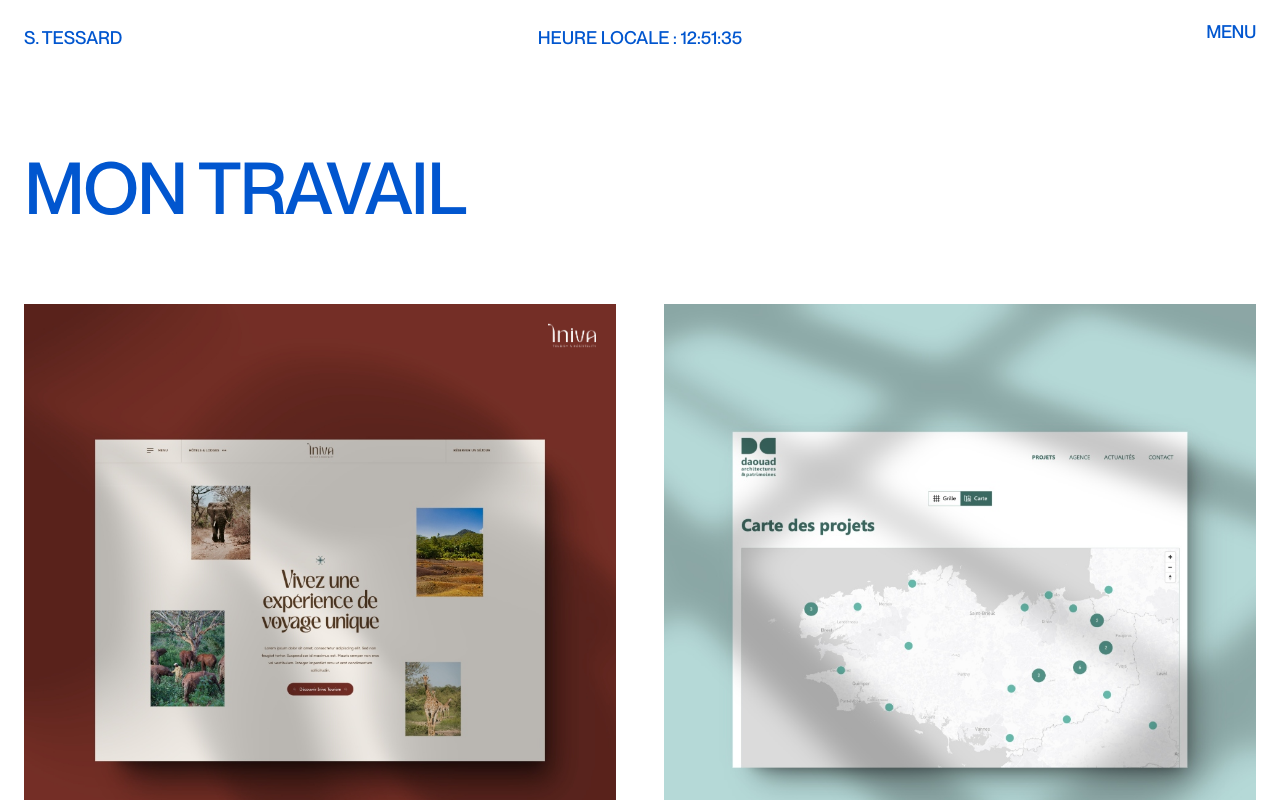
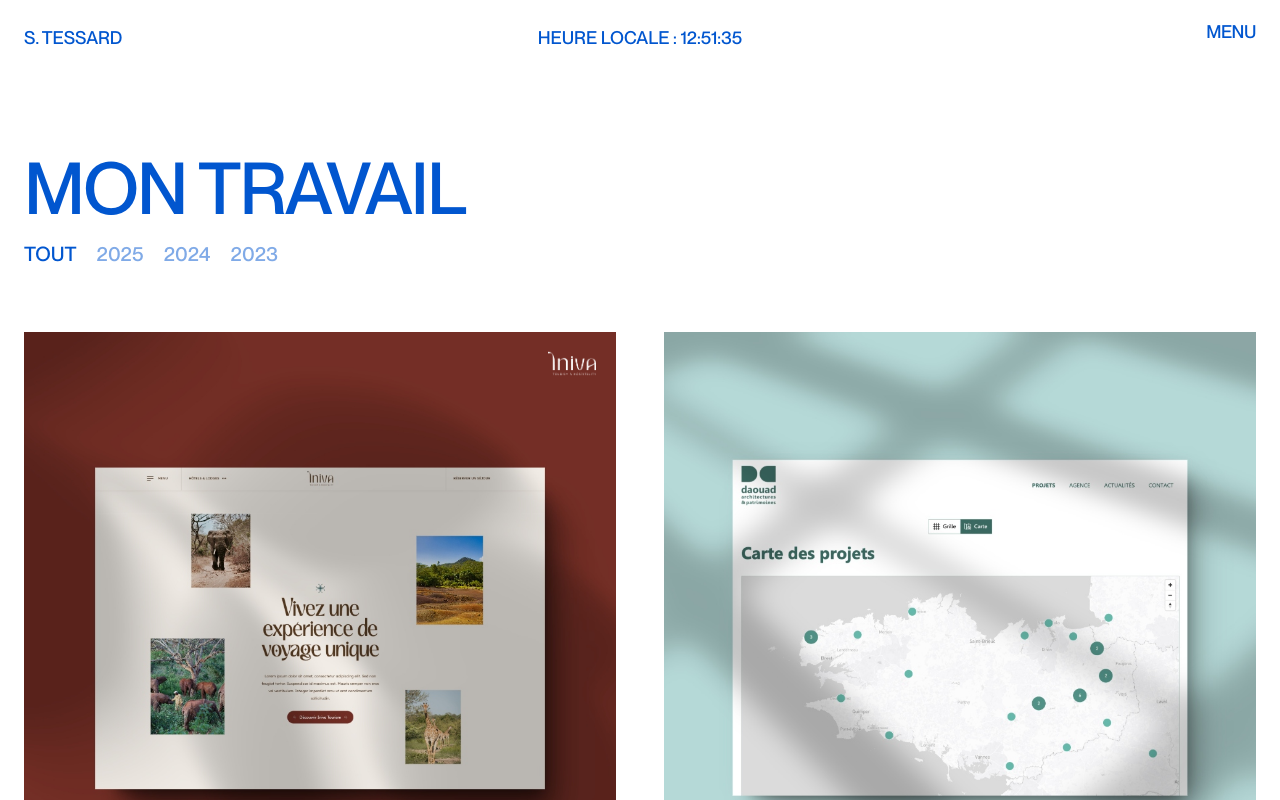
Before and after one commit to simontessard/2025-portfolio, a Next.js app: page /work in a window 1280 px wide. Shown: the top 800 px of the page. Built offline with nearby package versions, Linux system fonts and the light colour scheme.

Commit message:
Ajout filtrage par date

```diff
--- a/src/components/projects/ProjectsGrid.tsx
+++ b/src/components/projects/ProjectsGrid.tsx
@@ -1,38 +1,70 @@
 "use client";
+import React, { useState } from 'react';
 import Projet from "@/components/projects/Project";
 import projects from "@/data/projectsData.json";
-import {gsap} from "gsap";
-import {useGSAP} from "@gsap/react";
+import { gsap } from "gsap";
+import { useGSAP } from "@gsap/react";
 
-export default function ProjectsGrid() {
+const FilteredProjectsGrid = () => {
+    const [selectedYear, setSelectedYear] = useState("Tout");
 
-    useGSAP( () => {
+    const dates = ["Tout", "2025", "2024", "2023"];
 
-         const projects: HTMLElement[] = gsap.utils.toArray('.gsap-project');
+    useGSAP(() => {
+        const projects = gsap.utils.toArray('.gsap-project');
 
         projects.forEach((project, index) => {
-            const allProjectsButNotActual: HTMLElement[] = [];
+            const allProjectsButNotActual = [];
             allProjectsButNotActual.push(...projects.filter((p, i) => i !== index));
+
             project.addEventListener('mouseenter', () => {
                 gsap.to(allProjectsButNotActual, {
                     duration: .5,
                     opacity: .7,
                 });
-            })
+            });
+
             project.addEventListener('mouseleave', () => {
                 gsap.to(allProjectsButNotActual, {
                     duration: .5,
                     opacity: 1,
                 });
-            })
+            });
         });
-    })
+    });
+
+    const filteredProjects = selectedYear === "Tout"
+        ? projects
+        : projects.filter(project => project.date === selectedYear);
 
     return (
-        <div className="grid grid-cols-1 md:grid-cols-2 2xl:grid-cols-3 gap-16 md:gap-y-14 md:gap-x-12">
-            {projects.map((project, index) => (
-                <Projet key={index} {...project}/>
-            ))}
+        <div className="space-y-8">
+
+            {/* Filtres */}
+            <div className="flex gap-5 mb-14">
+                {dates.map((year) => (
+                    <button
+                        key={year}
+                        onClick={() => setSelectedYear(year)}
+                        className={`py-2 uppercase font-primary md:text-xl transition-colors ${
+                            selectedYear === year
+                                ? "text-primary"
+                                : "text-primary/50"
+                        }`}
+                    >
+                        {year}
+                    </button>
+                ))}
+            </div>
+
+            {/* Grille de projets */}
+            <div className="grid grid-cols-1 md:grid-cols-2 2xl:grid-cols-3 gap-16 md:gap-y-14 md:gap-x-12">
+                {filteredProjects.map((project, index) => (
+                    <Projet key={index} {...project} />
+                ))}
+            </div>
         </div>
-    )
-}
+    );
+};
+
+export default FilteredProjectsGrid;
--- a/src/data/projectsData.json
+++ b/src/data/projectsData.json
@@ -2,7 +2,7 @@
   {
     "path": "iniva",
     "title": "Iniva Tourism",
-    "date": "2024",
+    "date": "2025",
     "url" : "https://inivatourism.com/",
     "client" : "Cobalt Studio",
     "field" : "Hôtellerie, Tourisme",
--- a/src/pages/work/index.tsx
+++ b/src/pages/work/index.tsx
@@ -16,7 +16,7 @@ export default function Projects() {
                 <span id="top" className="opacity-0">top</span>
 
                 <div className="px-3.5 md:px-6 pt-24 md:pt-32 pb-6">
-                    <PageTitle title="Mon travail" className="mb-16 lg:mb-20"/>
+                    <PageTitle title="Mon travail" className="md:mb-2"/>
                     <ProjectsGrid/>
                 </div>
             </section>
```
